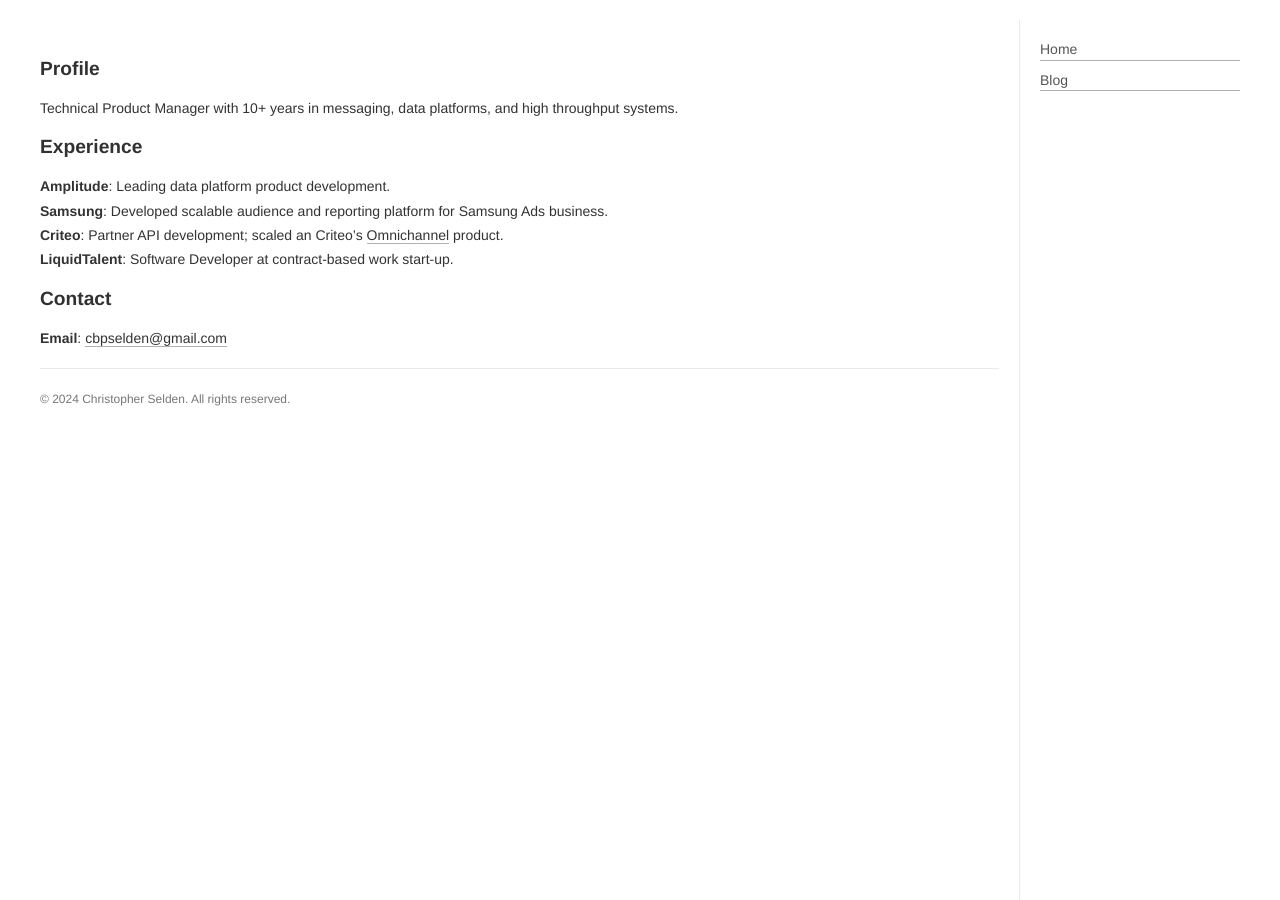
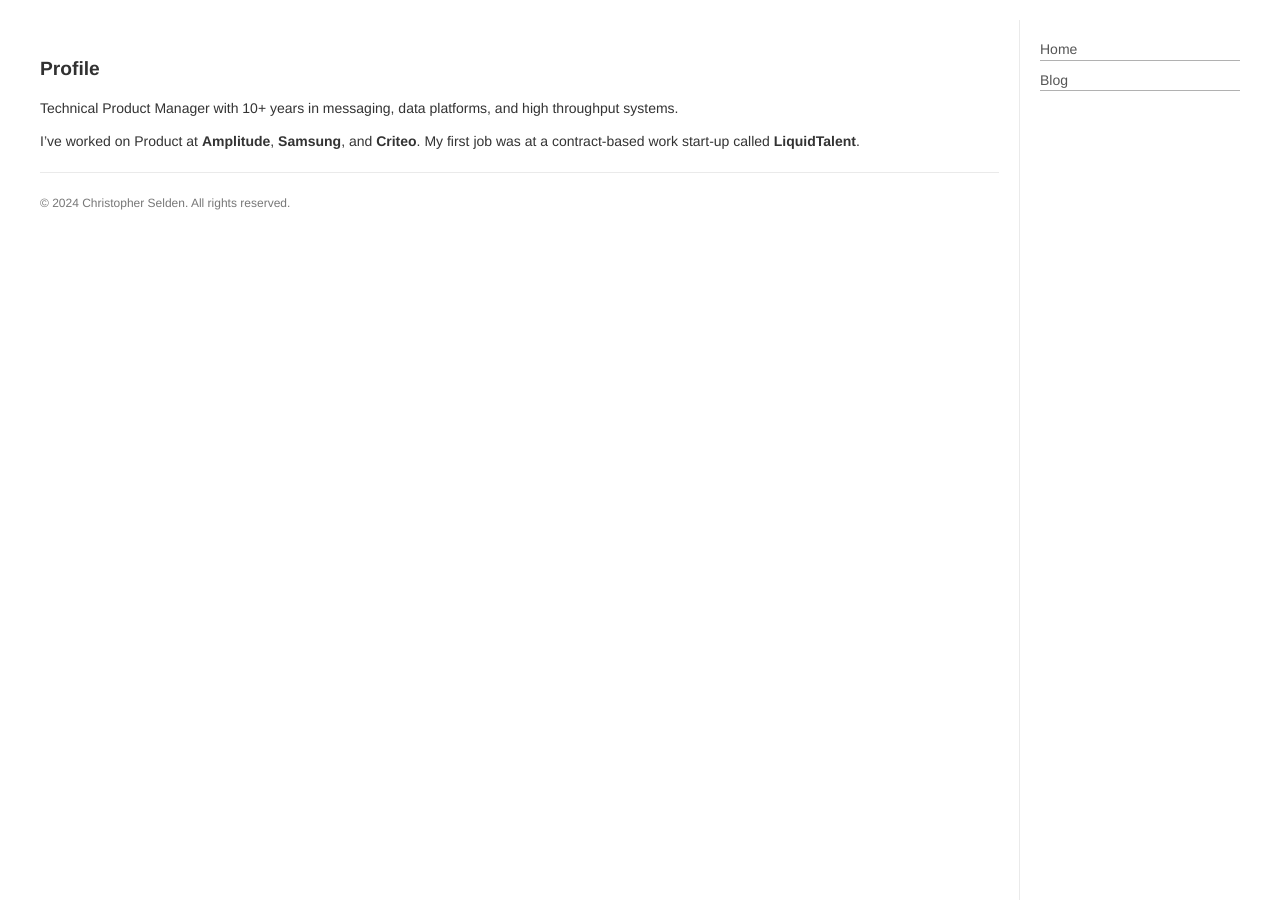
Before and after one commit to chrisseldo/chrisseldo.github.io, a Jekyll site: the page built from index.markdown, in a window 1280 px wide and 900 px high. Built offline with Jekyll 4.4.1, drawn with Linux system fonts in a browser that asks for light colours.

Commit message:
updating index

```diff
--- a/index.markdown
+++ b/index.markdown
@@ -6,11 +6,4 @@ title: Home
 ## Profile
 Technical Product Manager with 10+ years in messaging, data platforms, and high throughput systems.
 
-## Experience
-- **Amplitude**: Leading data platform product development.
-- **Samsung**: Developed scalable audience and reporting platform for Samsung Ads business.
-- **Criteo**: Partner API development; scaled an Criteo's [Omnichannel](https://www.forbes.com/sites/garydrenik/2024/05/02/revolutionizing-retail-with-seamless-omnichannel-shopping/) product.
-- **LiquidTalent**: Software Developer at contract-based work start-up.
-
-## Contact
-- **Email**: [cbpselden@gmail.com](mailto:cbpselden@gmail.com)
+I've worked on Product at **Amplitude**, **Samsung**, and **Criteo**. My first job was at a contract-based work start-up called **LiquidTalent**.
```
